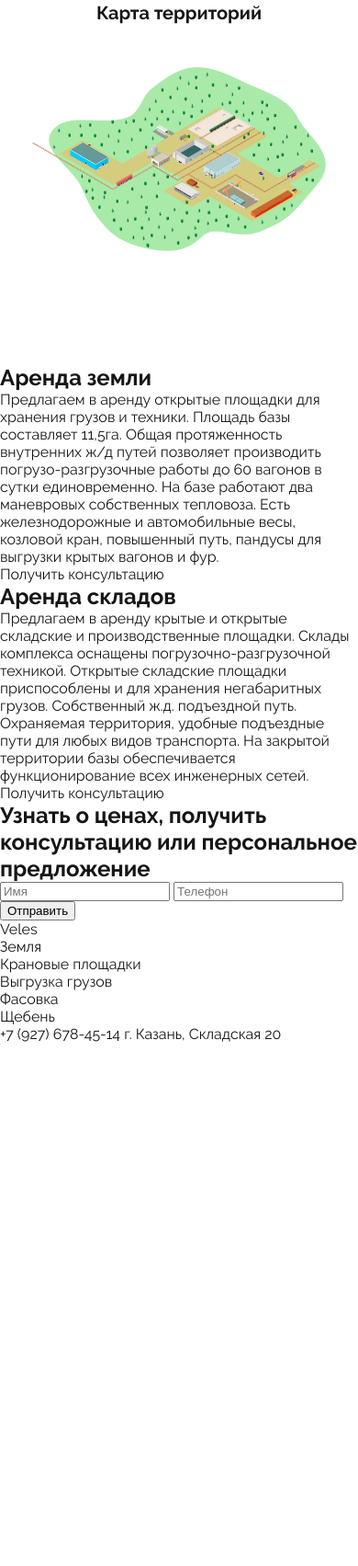
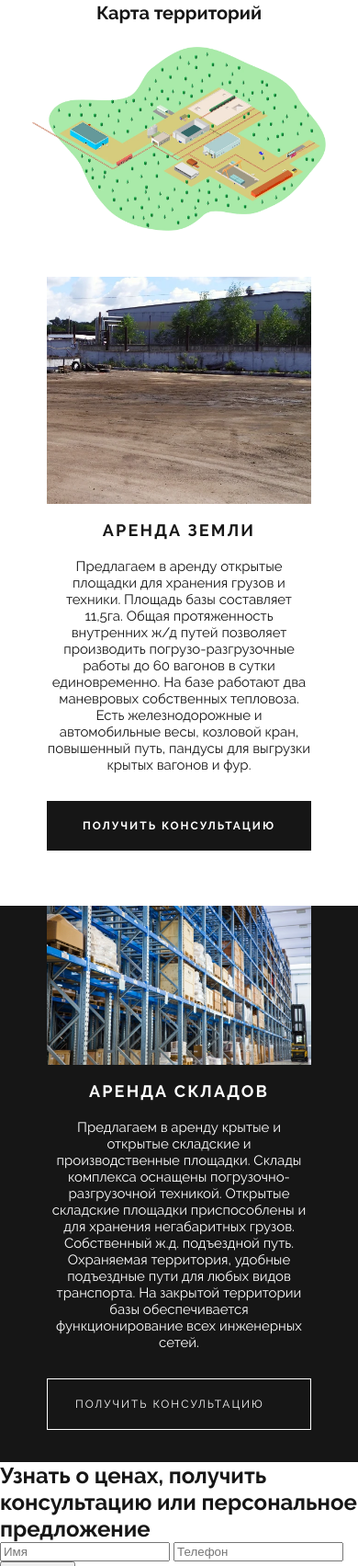
Before and after one commit to devgen124/veles, a website: page src/index.html in a window 390 px wide. Shown: the part 5327-7030 px from the top of the page at 92% size. Before the commit the page ends 6461 px from the top, so only its background shows below. Drawn offline with nearby package versions, Linux system fonts and the light colour scheme; files that its build step writes are made by us from their sources.

Commit message:
блоки landlease и storage

```diff
--- a/src/index.html
+++ b/src/index.html
@@ -192,24 +192,44 @@
       </div>
     </section>
     <section class="landlease">
-      <div class="wrapper">
+      <div class="landlease__wrapper">
+        <div class="landlease__column">
           <h2 class="landlease__title">Аренда земли</h2>
           <p class="landlease__text">Предлагаем в аренду открытые площадки для хранения грузов и техники. Площадь базы
-          составляет 11,5га. Общая протяженность внутренних ж/д путей позволяет производить погрузо-разгрузочные работы
+            составляет 11,5га. Общая протяженность внутренних ж/д путей позволяет производить погрузо-разгрузочные
+            работы
             до 60 вагонов в сутки единовременно. На базе работают два маневровых собственных тепловоза. Есть
             железнодорожные и автомобильные весы, козловой кран, повышенный путь, пандусы для выгрузки крытых вагонов и
             фур.</p>
           <a href="#" class="landlease__link">Получить консультацию</a>
         </div>
+        <div class="landlease__pic">
+          <picture>
+            <source type="image/webp" srcset="../img/landlease.webp 1x, ../img/landlease-2x.webp 2x">
+            <img src="../img/landlease.jpg" srcset="../img/landlease-2x.jpg 2x" alt="Аренда земли">
+          </picture>
+        </div>
+      </div>
     </section>
     <section class="storage">
       <div class="storage__wrapper">
-        <h2 class="storage__title">Аренда складов</h2>
-        <p class="storage__text">Предлагаем в аренду крытые и открытые складские и производственные площадки. Склады
-          комплекса оснащены погрузочно-разгрузочной техникой. Открытые складские площадки приспособлены и для хранения
+        <div class="storage__column">
+          <h2>Аренда складов</h2>
+          <p>Предлагаем в аренду крытые и открытые складские и производственные площадки. Склады
+            комплекса оснащены погрузочно-разгрузочной техникой. Открытые складские площадки приспособлены и для
+            хранения
             негабаритных грузов. Собственный ж.д. подъездной путь. Охраняемая территория, удобные подъездные пути для
-          любых видов транспорта. На закрытой территории базы обеспечивается функционирование всех инженерных сетей.</p>
-        <a href="#" class="land-lease__link">Получить консультацию</a>
+            любых видов транспорта. На закрытой территории базы обеспечивается функционирование всех инженерных сетей.
+          </p>
+
+          <a href="#">Получить консультацию</a>
+        </div>
+        <div class="storage__pic">
+          <picture>
+            <source type="image/webp" srcset="../img/storage-lease.webp 1x, ../img/storage-lease-2x.webp 2x">
+            <img src="../img/storage-lease.jpg" srcset="../img/storage-lease-2x.jpg 2x" alt="Аренда земли">
+          </picture>
+        </div>
       </div>
     </section>
     <section class="consult">
--- /dev/null
+++ b/src/scss/blocks/landlease.scss
@@ -0,0 +1,115 @@
+$landlease-img-width: 570px;
+$landlease-img-height: 488px;
+$landlease-content-width: $desktop-content-width - $landlease-img-width;
+$landlease-content-padding-right: 150px;
+$landlease-img-y-shift: 66px;
+$landlease-img-x-shift: 60px;
+
+.landlease {
+  display: flex;
+  justify-content: center;
+}
+
+.landlease__wrapper {
+  box-sizing: border-box;
+  width: 100%;
+  max-width: $desktop-content-width;
+  padding: $landlease-img-y-shift $desktop-horiz-padding+20px 191px;
+  display: flex;
+}
+
+.landlease__column {
+  box-sizing: border-box;
+  max-width: percentage($landlease-content-width/$desktop-content-width);
+  padding-top: 91px;
+  padding-right: percentage($landlease-content-padding-right/$desktop-content-width);
+
+  h2 {
+    margin-bottom: 25px;
+
+    font: bold 30px/35px $font-family;
+    letter-spacing: 0.13em;
+    text-transform: uppercase;
+  }
+
+  p {
+    margin-bottom: 40px;
+    font: 15px/18px $font-family;
+  }
+
+  a {
+    display: inline-block;
+    padding: 20px 30px;
+    font: bold 12px/14px $font-family;
+    letter-spacing: 2px;
+    color: $white;
+    background-color: $black;
+    text-transform: uppercase;
+    text-align: center;
+  }
+}
+
+.landlease__pic {
+  flex-shrink: 0;
+  box-shadow: #{-$landlease-img-x-shift} #{-$landlease-img-y-shift} $grey;
+
+  img {
+    display: block;
+  }
+}
+
+@media (max-width: $desktop-width - 1) {
+  .landlease__wrapper {
+    padding: 0 $desktop-horiz-padding 100px;
+    flex-direction: column-reverse;
+  }
+
+  .landlease__pic {
+    flex-shrink: 1;
+    box-shadow: none;
+
+    img {
+      width: 100%;
+      height: auto;
+    }
+  }
+
+  .landlease__column {
+    padding: 40px 0 0;
+    max-width: none;
+    display: flex;
+    flex-direction: column;
+    align-items: center;
+
+    p {
+      padding: 0 65px;
+
+      text-align: center;
+    }
+  }
+}
+
+@media (max-width: $tablet-width - 1) {
+  .landlease__wrapper {
+    width: $mobile-layout-width;
+    padding: 0 0 60px;
+  }
+
+  .landlease__column {
+    padding-top: 18px;
+    align-items: stretch;
+
+    h2 {
+      margin-bottom: 20px;
+      align-self: center;
+
+      font: bold 18px/21px $font-family;
+      letter-spacing: 0.12em;
+    }
+
+    p {
+      padding: 0;
+      margin-bottom: 30px;
+    }
+  }
+}
--- a/src/scss/blocks/map.scss
+++ b/src/scss/blocks/map.scss
@@ -35,6 +35,11 @@ $map-img-width: 1109px;
 @media (max-width: $tablet-width - 1) {
   .map__wrapper {
     max-width: $mobile-layout-width;
+    padding-bottom: 50px;
+
+    h2 {
+      margin-bottom: 25px;
+    }
   }
 
   .map__pic {
--- /dev/null
+++ b/src/scss/blocks/storage.scss
@@ -0,0 +1,127 @@
+$storage-desktop-padding-top: 133px;
+$storage-desktop-content-padding-top: 72px;
+$storage-desktop-content-padding-right: 87px;
+$storage-content-width: 580px;
+$storage-img-width: 945px;
+$storage-img-inner-width: $storage-img-width - $desktop-layout-margin;
+$storage-img-downshift: 100px;
+
+.storage {
+  display: flex;
+  justify-content: center;
+  background-color: $black;
+  color: $white;
+  overflow: hidden;
+
+  background: linear-gradient(to top, transparent, transparent $storage-img-downshift, $black $storage-img-downshift);
+}
+
+.storage__wrapper {
+  box-sizing: border-box;
+  width: $desktop-content-width;
+  padding: $storage-desktop-padding-top $desktop-horiz-padding+20px 0;
+  display: flex;
+}
+
+.storage__column {
+  display: flex;
+  flex-direction: column;
+  align-items: flex-start;
+  box-sizing: inherit;
+  width: 100%;
+  max-width: $storage-content-width;
+  padding-top: $storage-desktop-content-padding-top;
+  padding-right: percentage($storage-desktop-content-padding-right/$desktop-content-width);
+
+  h2 {
+    margin-bottom: 30px;
+
+    font: bold 30px/35px $font-family;
+    letter-spacing: 0.13em;
+    text-transform: uppercase;
+  }
+
+  p {
+    margin-bottom: 40px;
+
+    font: 15px/18px $font-family;
+  }
+
+  a {
+    display: inline-block;
+    padding: 20px 30px;
+
+    font: 12px/14px $font-family;
+    letter-spacing: 2px;
+    text-transform: uppercase;
+    background-color: $black;
+    border: 1px solid $white;
+  }
+}
+
+.storage__pic {
+  width: $storage-img-inner-width;
+  flex-shrink: 0;
+
+  img {
+    display: block;
+  }
+}
+
+@media (max-width: $desktop-width - 1) {
+  .storage {
+    background: $black;
+  }
+
+  .storage__wrapper {
+    padding: $desktop-horiz-padding $desktop-horiz-padding 40px;
+    flex-direction: column-reverse;
+  }
+
+  .storage__pic {
+    flex-shrink: 1;
+    width: 100%;
+
+    img {
+      width: 100%;
+      height: auto;
+    }
+  }
+
+  .storage__column {
+    padding: 40px 0 0;
+    max-width: none;
+    align-items: center;
+
+    p {
+      padding: 0 65px;
+
+      text-align: center;
+    }
+  }
+}
+
+@media (max-width: $tablet-width - 1) {
+  .storage__wrapper {
+    width: $mobile-layout-width;
+    padding: 0 0 35px;
+  }
+
+  .storage__column {
+    padding-top: 18px;
+    align-items: stretch;
+
+    h2 {
+      margin-bottom: 20px;
+      align-self: center;
+
+      font: bold 18px/21px $font-family;
+      letter-spacing: 0.12em;
+    }
+
+    p {
+      padding: 0;
+      margin-bottom: 30px;
+    }
+  }
+}
--- a/src/scss/style.scss
+++ b/src/scss/style.scss
@@ -10,3 +10,5 @@
 @import "blocks/services.scss";
 @import "blocks/advantages.scss";
 @import "blocks/map.scss";
+@import "blocks/landlease.scss";
+@import "blocks/storage.scss";
```
Also changed, not shown: dist/css/style.min.css, dist/index.html, 1 other file. Lines whose indentation alone changed are shown as unchanged.
